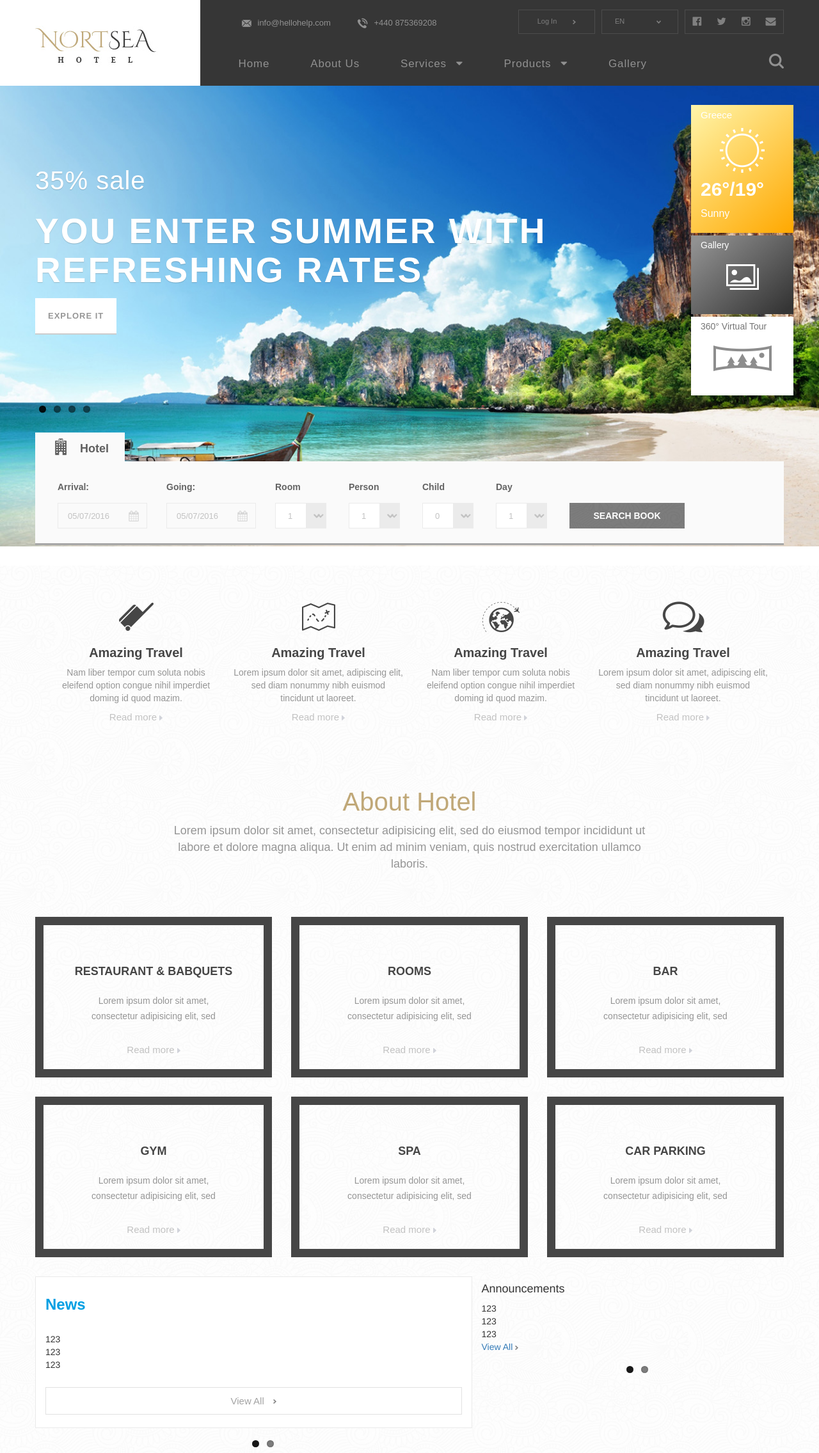
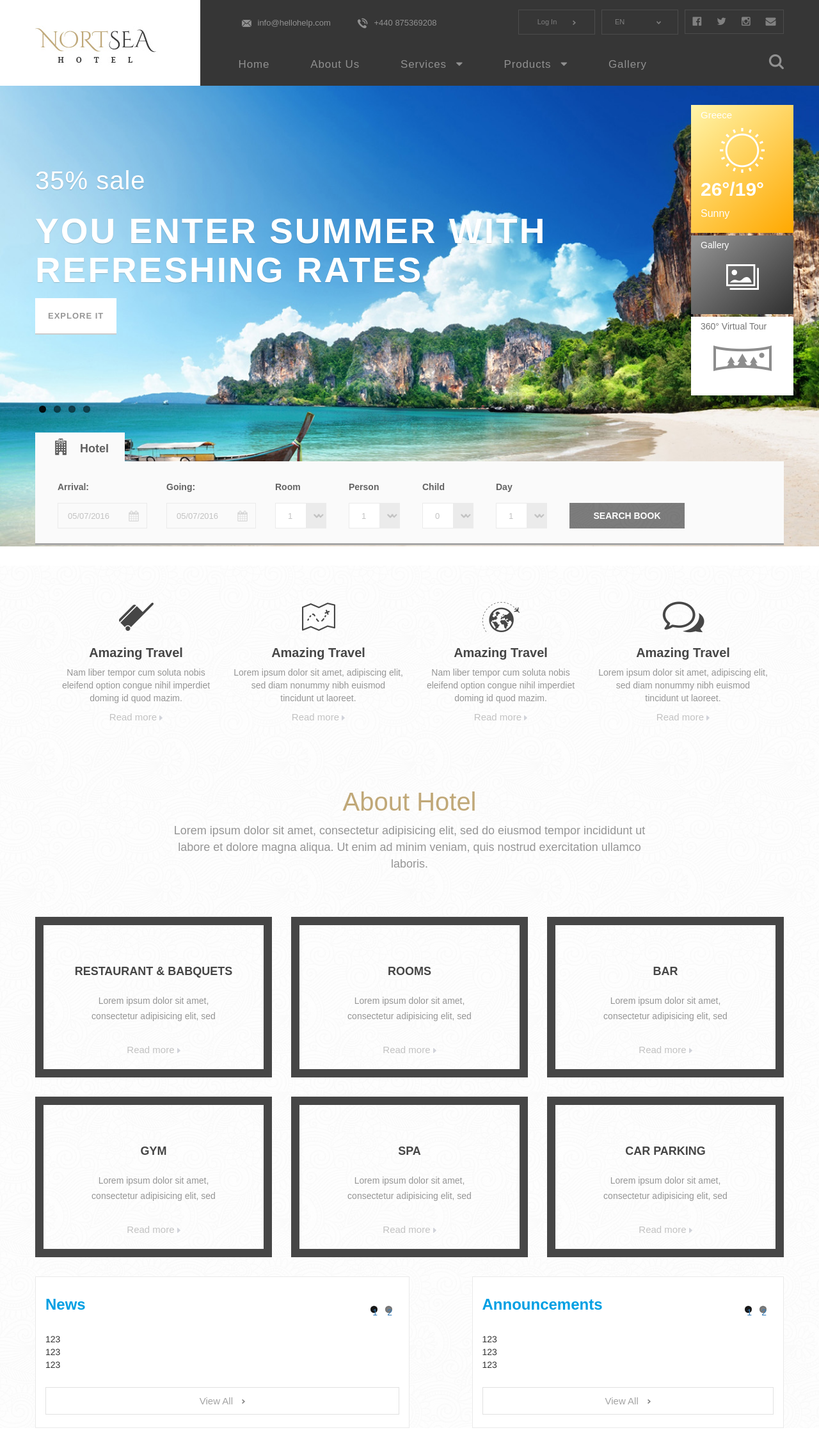
Before and after one commit to dilipthelip/new-hotel-website, a PHP site: page / in a window 1280 px wide; the page is wider, and only the part inside the window is pictured. Shown: that part at 64% size. After the commit the page ends 2232 px from the top of that part, so only its background shows below. Run offline with PHP 8.4, Linux system fonts and the light colour scheme; style sheets or scripts are compiled from the project's sources.

Commit message:
added two bottom sliders

```diff
--- a/index.html
+++ b/index.html
@@ -317,7 +317,7 @@
         </div>
 
         <div class="row">
-            <div class="col-lg-7 news">
+            <div class="col-lg-6 news">
                 <h4>News</h4>
 
                 <div class="flexslider-2">
@@ -340,7 +340,7 @@
                 <a class="view" href="#">View All <img src="styles/scss/images/right_arrow.png" alt="arrow"></a>
             </div>
 
-            <div class="col-lg-5 announcements">
+            <div class="col-lg-5 col-lg-offset-1 announcements">
                 <h4>Announcements</h4>
 
                 <div class="flexslider-2">
--- a/styles/scss/sass/screen.scss
+++ b/styles/scss/sass/screen.scss
@@ -113,7 +113,7 @@ a:focus, a:hover {text-decoration: none!important;}
         font-family: $sans;
         font-weight: 400;
         font-size: 11px;
-        padding: 10px 20px;
+        padding: 11px 0 10px 0;
         display: block;
 
         img {
@@ -139,7 +139,7 @@ a:focus, a:hover {text-decoration: none!important;}
 
     a {
       display: block;
-      padding: 10px 0 10px 20px;
+      padding: 11px 0 10px 20px;
       font-family: $sans;
       font-weight: 400;
       font-size: 11px;
@@ -326,12 +326,29 @@ a:focus, a:hover {text-decoration: none!important;}
   }
 }
 
+#main {
+  position: relative;
+
+    .flexslider-2 {
+
+      .flex-control-nav {
+        position: absolute;
+        right: 20px;
+        top: 45px;
+        z-index: 10;
+        text-align: right;
+        width: 100px;
+        height: 20px;
+      }
+    }
+}
+
 .overslider {
   position: absolute;
   bottom: 35px;
   left:0;
   right: 0;
-  z-index: 21;
+  z-index: 14;
 
   .row {
     margin-right: -30px;
@@ -496,7 +513,7 @@ a:focus, a:hover {text-decoration: none!important;}
 
 /* ----- DATEPICKER ----- */
 .ui-datepicker {
-  z-index: 11!important;
+  z-index: 55!important;
   padding: 0!important;
 
   .ui-datepicker-header {
@@ -656,7 +673,7 @@ a:focus, a:hover {text-decoration: none!important;}
   }
 }
 
-.news {
+.news, .announcements {
   background: #ffffff;
   border: 1px solid #eaeaea;
   padding: 20px 30px;
--- a/styles/scss/stylesheets/screen.css
+++ b/styles/scss/stylesheets/screen.css
@@ -189,7 +189,7 @@ a:focus, a:hover {
   font-family: SansRegular, sans-serif;
   font-weight: 400;
   font-size: 11px;
-  padding: 10px 20px;
+  padding: 11px 0 10px 0;
   display: block;
 }
 /* line 119, ../sass/screen.scss */
@@ -216,7 +216,7 @@ a:focus, a:hover {
 /* line 140, ../sass/screen.scss */
 .top-block .language a {
   display: block;
-  padding: 10px 0 10px 20px;
+  padding: 11px 0 10px 20px;
   font-family: SansRegular, sans-serif;
   font-weight: 400;
   font-size: 11px;
@@ -452,20 +452,35 @@ a:focus, a:hover {
 }
 
 /* line 329, ../sass/screen.scss */
+#main {
+  position: relative;
+}
+/* line 334, ../sass/screen.scss */
+#main .flexslider-2 .flex-control-nav {
+  position: absolute;
+  right: 20px;
+  top: 45px;
+  z-index: 10;
+  text-align: right;
+  width: 100px;
+  height: 20px;
+}
+
+/* line 346, ../sass/screen.scss */
 .overslider {
   position: absolute;
   bottom: 35px;
   left: 0;
   right: 0;
-  z-index: 21;
+  z-index: 14;
 }
-/* line 336, ../sass/screen.scss */
+/* line 353, ../sass/screen.scss */
 .overslider .row {
   margin-right: -30px;
   margin-left: -30px;
 }
 
-/* line 342, ../sass/screen.scss */
+/* line 359, ../sass/screen.scss */
 .temperature {
   background: -webkit-linear-gradient(-49deg, #fff5aa 0%, #ffa800 100%);
   background: -moz-linear-gradient(-49deg, #fff5aa 0%, #ffa800 100%);
@@ -479,7 +494,7 @@ a:focus, a:hover {
   top: -557px;
 }
 
-/* line 355, ../sass/screen.scss */
+/* line 372, ../sass/screen.scss */
 .pictures {
   background: -webkit-linear-gradient(-49deg, #919191 6%, #353535 94%);
   background: -moz-linear-gradient(-49deg, #919191 6%, #353535 94%);
@@ -493,7 +508,7 @@ a:focus, a:hover {
   top: -353px;
 }
 
-/* line 368, ../sass/screen.scss */
+/* line 385, ../sass/screen.scss */
 .virtual {
   background: #ffffff;
   width: 160px;
@@ -503,14 +518,14 @@ a:focus, a:hover {
   top: -226px;
 }
 
-/* line 378, ../sass/screen.scss */
+/* line 395, ../sass/screen.scss */
 .temperature p, .temperature span, .pictures p, .pictures span, .virtual p, .virtual span {
   margin: 5px 0 0 15px;
   font-family: SansRegular, sans-serif;
   font-weight: 400;
   color: #ffffff;
 }
-/* line 385, ../sass/screen.scss */
+/* line 402, ../sass/screen.scss */
 .temperature span, .pictures span, .virtual span {
   margin-top: 5px;
   display: inline-block;
@@ -518,31 +533,31 @@ a:focus, a:hover {
   font-size: 30px;
   text-transform: uppercase;
 }
-/* line 386, ../sass/screen.scss */
+/* line 403, ../sass/screen.scss */
 .temperature .country, .pictures .country, .virtual .country {
   font-size: 15px;
 }
-/* line 387, ../sass/screen.scss */
+/* line 404, ../sass/screen.scss */
 .temperature .weather, .pictures .weather, .virtual .weather {
   font-size: 16px;
 }
-/* line 389, ../sass/screen.scss */
+/* line 406, ../sass/screen.scss */
 .temperature img, .pictures img, .virtual img {
   display: block;
   margin: 0 auto;
   margin-top: 10px;
 }
-/* line 395, ../sass/screen.scss */
+/* line 412, ../sass/screen.scss */
 .temperature .tour, .pictures .tour, .virtual .tour {
   color: #757575;
 }
 
-/* line 398, ../sass/screen.scss */
+/* line 415, ../sass/screen.scss */
 .pictures img, .virtual img {
   margin-top: 20px;
 }
 
-/* line 400, ../sass/screen.scss */
+/* line 417, ../sass/screen.scss */
 .form {
   background-color: #fafafa;
   box-shadow: 0 3px 0 0 #a6a6a6;
@@ -551,7 +566,7 @@ a:focus, a:hover {
   overflow: hidden;
   padding-left: 20px;
 }
-/* line 408, ../sass/screen.scss */
+/* line 425, ../sass/screen.scss */
 .form .hotel {
   width: 140px;
   height: 45px;
@@ -563,7 +578,7 @@ a:focus, a:hover {
   background-repeat: no-repeat;
   background-position: left 25% top 50%;
 }
-/* line 419, ../sass/screen.scss */
+/* line 436, ../sass/screen.scss */
 .form .hotel span {
   font-family: SansSemibold, sans-serif;
   font-size: 18px;
@@ -573,7 +588,7 @@ a:focus, a:hover {
   display: inline-block;
   color: #5f5f5f;
 }
-/* line 430, ../sass/screen.scss */
+/* line 447, ../sass/screen.scss */
 .form p {
   float: left;
   width: 100px;
@@ -585,7 +600,7 @@ a:focus, a:hover {
   color: #636363;
   display: inline-table;
 }
-/* line 441, ../sass/screen.scss */
+/* line 458, ../sass/screen.scss */
 .form p input {
   width: 140px;
   height: 40px;
@@ -597,23 +612,23 @@ a:focus, a:hover {
   text-align: left;
   margin-top: 15px;
 }
-/* line 453, ../sass/screen.scss */
+/* line 470, ../sass/screen.scss */
 .form p .datepicker {
   background: url("../images/calendar.png") no-repeat right 10% top 50%;
   padding-left: 15px;
   margin-right: 15px;
 }
-/* line 454, ../sass/screen.scss */
+/* line 471, ../sass/screen.scss */
 .form p .datepicker:focus {
   border: 1px solid #c0a878;
   outline: none;
 }
-/* line 455, ../sass/screen.scss */
+/* line 472, ../sass/screen.scss */
 .form p select {
   outline: none;
 }
 
-/* line 459, ../sass/screen.scss */
+/* line 476, ../sass/screen.scss */
 .soflow {
   -webkit-appearance: button;
   -moz-appearance: button;
@@ -636,7 +651,7 @@ a:focus, a:hover {
   text-align: left;
 }
 
-/* line 481, ../sass/screen.scss */
+/* line 498, ../sass/screen.scss */
 .submit {
   background-image: url("../images/button_bg.png");
   width: 180px;
@@ -654,22 +669,22 @@ a:focus, a:hover {
 }
 
 /* ----- DATEPICKER ----- */
-/* line 498, ../sass/screen.scss */
+/* line 515, ../sass/screen.scss */
 .ui-datepicker {
-  z-index: 11 !important;
+  z-index: 55 !important;
   padding: 0 !important;
 }
-/* line 502, ../sass/screen.scss */
+/* line 519, ../sass/screen.scss */
 .ui-datepicker .ui-datepicker-header {
   background: #c0a878;
   padding: 1.2em 0 !important;
   border: none;
 }
-/* line 510, ../sass/screen.scss */
+/* line 527, ../sass/screen.scss */
 .ui-datepicker .ui-datepicker-prev, .ui-datepicker .ui-datepicker-next {
   margin-top: 1.1em;
 }
-/* line 513, ../sass/screen.scss */
+/* line 530, ../sass/screen.scss */
 .ui-datepicker .ui-datepicker-calendar .ui-state-default {
   color: #959595;
   background: #ffffff;
@@ -681,12 +696,12 @@ a:focus, a:hover {
   letter-spacing: 0.05em;
 }
 
-/* line 526, ../sass/screen.scss */
+/* line 543, ../sass/screen.scss */
 .ui-widget-content {
   border: none !important;
 }
 
-/* line 528, ../sass/screen.scss */
+/* line 545, ../sass/screen.scss */
 .ui-corner-all,
 .ui-corner-top,
 .ui-corner-left,
@@ -694,7 +709,7 @@ a:focus, a:hover {
   border-top-left-radius: 0 !important;
 }
 
-/* line 534, ../sass/screen.scss */
+/* line 551, ../sass/screen.scss */
 .ui-corner-all,
 .ui-corner-top,
 .ui-corner-right,
@@ -702,7 +717,7 @@ a:focus, a:hover {
   border-top-right-radius: 0 !important;
 }
 
-/* line 540, ../sass/screen.scss */
+/* line 557, ../sass/screen.scss */
 .ui-corner-all,
 .ui-corner-bottom,
 .ui-corner-left,
@@ -710,7 +725,7 @@ a:focus, a:hover {
   border-bottom-left-radius: 0 !important;
 }
 
-/* line 546, ../sass/screen.scss */
+/* line 563, ../sass/screen.scss */
 .ui-corner-all,
 .ui-corner-bottom,
 .ui-corner-right,
@@ -719,7 +734,7 @@ a:focus, a:hover {
 }
 
 /* ----- DATEPICKER END----- */
-/* line 554, ../sass/screen.scss */
+/* line 571, ../sass/screen.scss */
 .services {
   width: 25%;
   float: left;
@@ -732,7 +747,7 @@ a:focus, a:hover {
   margin-top: 50px;
   padding: 0 10px;
 }
-/* line 566, ../sass/screen.scss */
+/* line 583, ../sass/screen.scss */
 .services a {
   width: 25%;
   height: 60px;
@@ -741,69 +756,69 @@ a:focus, a:hover {
   font-size: 15px;
   font-weight: 400;
 }
-/* line 575, ../sass/screen.scss */
+/* line 592, ../sass/screen.scss */
 .services .services-1, .services .services-2, .services .services-3, .services .services-4 {
   display: inline-block;
 }
-/* line 576, ../sass/screen.scss */
+/* line 593, ../sass/screen.scss */
 .services .services-1 {
   background: url("../images/services-1.png") center no-repeat;
 }
-/* line 577, ../sass/screen.scss */
+/* line 594, ../sass/screen.scss */
 .services .services-2 {
   background: url("../images/services-2.png") center no-repeat;
 }
-/* line 578, ../sass/screen.scss */
+/* line 595, ../sass/screen.scss */
 .services .services-3 {
   background: url("../images/services-3.png") center no-repeat;
 }
-/* line 579, ../sass/screen.scss */
+/* line 596, ../sass/screen.scss */
 .services .services-4 {
   background: url("../images/services-4.png") center no-repeat;
 }
-/* line 581, ../sass/screen.scss */
+/* line 598, ../sass/screen.scss */
 .services h6 {
   font-family: SansRegular, sans-serif;
   color: #464646;
   font-size: 20px;
   font-weight: 600;
 }
-/* line 588, ../sass/screen.scss */
+/* line 605, ../sass/screen.scss */
 .services .last {
   margin-right: 0;
   padding-right: 0;
 }
 
-/* line 592, ../sass/screen.scss */
+/* line 609, ../sass/screen.scss */
 .active-div a, .active-div a:hover {
   color: #c0a878;
 }
-/* line 593, ../sass/screen.scss */
+/* line 610, ../sass/screen.scss */
 .active-div h6 {
   color: #c0a878;
 }
-/* line 595, ../sass/screen.scss */
+/* line 612, ../sass/screen.scss */
 .active-div .services-1 {
   background: url("../images/services-1-hov.png") center no-repeat;
 }
-/* line 596, ../sass/screen.scss */
+/* line 613, ../sass/screen.scss */
 .active-div .services-2 {
   background: url("../images/services-2-hov.png") center no-repeat;
 }
-/* line 597, ../sass/screen.scss */
+/* line 614, ../sass/screen.scss */
 .active-div .services-3 {
   background: url("../images/services-3-hov.png") center no-repeat;
 }
-/* line 598, ../sass/screen.scss */
+/* line 615, ../sass/screen.scss */
 .active-div .services-4 {
   background: url("../images/services-4-hov.png") center no-repeat;
 }
 
-/* line 601, ../sass/screen.scss */
+/* line 618, ../sass/screen.scss */
 .about {
   margin-top: 80px;
 }
-/* line 604, ../sass/screen.scss */
+/* line 621, ../sass/screen.scss */
 .about h2 {
   font-family: SansLight, sans-serif;
   color: #c0a878;
@@ -811,7 +826,7 @@ a:focus, a:hover {
   font-weight: 300;
   text-align: center;
 }
-/* line 612, ../sass/screen.scss */
+/* line 629, ../sass/screen.scss */
 .about p {
   font-family: SansLight, sans-serif;
   color: #959595;
@@ -820,17 +835,17 @@ a:focus, a:hover {
   line-height: 26px;
   text-align: center;
 }
-/* line 621, ../sass/screen.scss */
+/* line 638, ../sass/screen.scss */
 .about .bottom-div {
   margin-bottom: 60px;
 }
-/* line 623, ../sass/screen.scss */
+/* line 640, ../sass/screen.scss */
 .about .block {
   border: 13px solid #464646;
   text-align: center;
   margin-bottom: 30px;
 }
-/* line 628, ../sass/screen.scss */
+/* line 645, ../sass/screen.scss */
 .about .block span {
   font-family: SansBold, sans-serif;
   color: #464646;
@@ -840,7 +855,7 @@ a:focus, a:hover {
   margin: 60px 0 20px 0;
   display: inline-block;
 }
-/* line 637, ../sass/screen.scss */
+/* line 654, ../sass/screen.scss */
 .about .block p {
   margin-bottom: 30px;
   font-family: SansRegular, sans-serif;
@@ -850,7 +865,7 @@ a:focus, a:hover {
   line-height: 24px;
   padding: 0 50px;
 }
-/* line 646, ../sass/screen.scss */
+/* line 663, ../sass/screen.scss */
 .about .block a {
   color: #c2c2c2;
   font-family: SansRegular, sans-serif;
@@ -860,27 +875,27 @@ a:focus, a:hover {
   display: block;
   margin: 0 auto;
 }
-/* line 655, ../sass/screen.scss */
+/* line 672, ../sass/screen.scss */
 .about .block a:hover {
   color: #c0a878;
 }
 
-/* line 659, ../sass/screen.scss */
-.news {
+/* line 676, ../sass/screen.scss */
+.news, .announcements {
   background: #ffffff;
   border: 1px solid #eaeaea;
   padding: 20px 30px;
 }
-/* line 664, ../sass/screen.scss */
-.news h4 {
+/* line 681, ../sass/screen.scss */
+.news h4, .announcements h4 {
   font-family: SansBold, sans-serif;
   font-size: 24px;
   color: #009fe3;
   font-weight: 700;
   margin-bottom: 30px;
 }
-/* line 672, ../sass/screen.scss */
-.news .view {
+/* line 689, ../sass/screen.scss */
+.news .view, .announcements .view {
   border: 1px solid #e1e1e1;
   color: #a3a3a3;
   font-family: SansRegular, sans-serif;
@@ -892,7 +907,7 @@ a:focus, a:hover {
   text-align: center;
   margin-top: 25px;
 }
-/* line 684, ../sass/screen.scss */
-.news .view img {
+/* line 701, ../sass/screen.scss */
+.news .view img, .announcements .view img {
   margin-left: 10px;
 }
```
